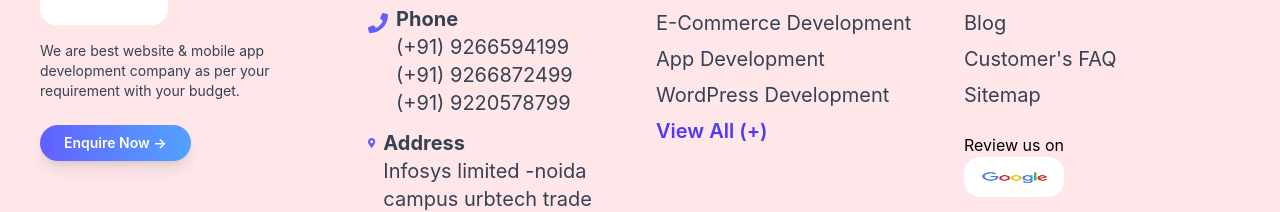
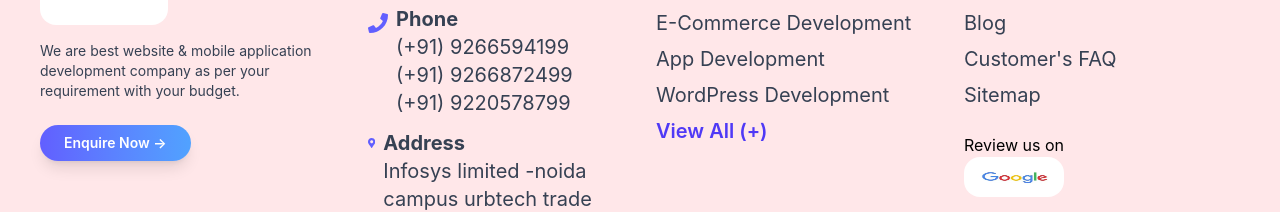
Before and after one commit to srjsoftech01/SrjsoftechSolution_majorproject, a React (Vite) app: page / in a window 1280 px wide. Shown: the part 6660-6872 px from the top of the page. Built offline with nearby package versions, Linux system fonts and the light colour scheme; the HTML template or start-up script is replaced by a standard one.

Commit message:
footer update

```diff
--- a/src/components/footer/Footer.jsx
+++ b/src/components/footer/Footer.jsx
@@ -9,7 +9,7 @@ const Footer = () => {
             <img src=".././logo1.jpg"
              alt="Logo" className='w-32 mb-4  mt-2 rounded-2xl '/>
             <p className='text-sm'>
-                We are best website & mobile app development company as per your
+                We are best website & mobile application development company as per your
                   requirement with your budget.
             </p>
             <button className='mt-6 px-6 py-2 text-white rounded-full
```
